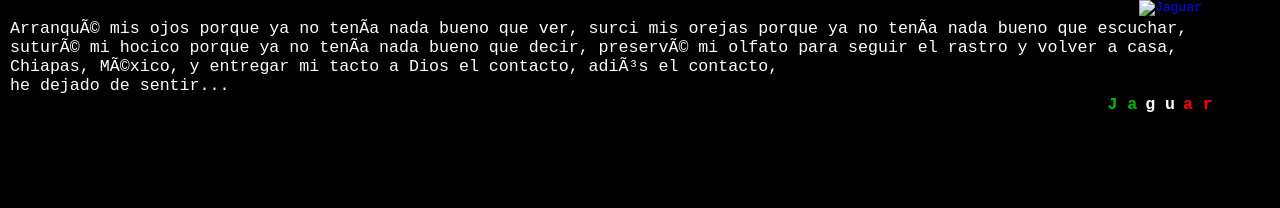
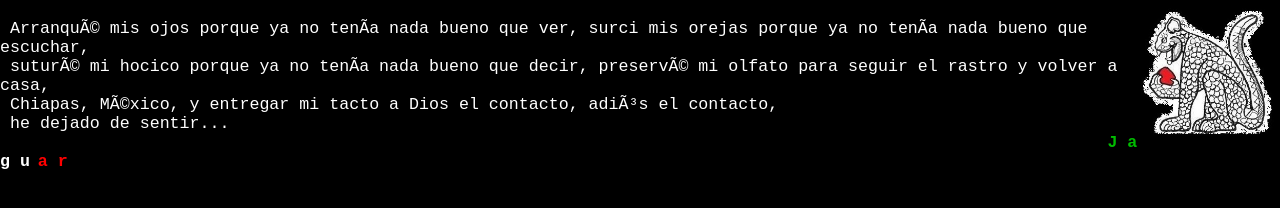
Before and after one commit to CDFC-CELL/creador-formador, a plain HTML site: page D/derecha.htm in a window 1280 px wide. Drawn offline with Linux system fonts and the light colour scheme.

Commit message:
Update derecha.htm

```diff
--- a/D/derecha.htm
+++ b/D/derecha.htm
@@ -24,7 +24,7 @@ a img {
 link="#0000ff" vlink="#0000ff" alink="#00bb00"
 background="">
 <code>
-<a href="derecha2.htm"><img src="creador-formador/balam/Jaguar.jpg" alt="Jaguar" style="float:right;width:11%;" /></a>
+<a href="derecha2.htm"><img src="Jaguar.jpg" alt="Jaguar" style="float:right;width:11%;" /></a>
 <font color="ffffff" style="font-size:1.3vw"><br>
 &nbspArranqué mis ojos porque ya no tenía nada bueno que ver, surci mis orejas porque ya no tenía nada bueno que escuchar,<br>
 &nbspsuturé mi hocico porque ya no tenía nada bueno que decir, preservé mi olfato para seguir el rastro y volver a casa,<br>
```
